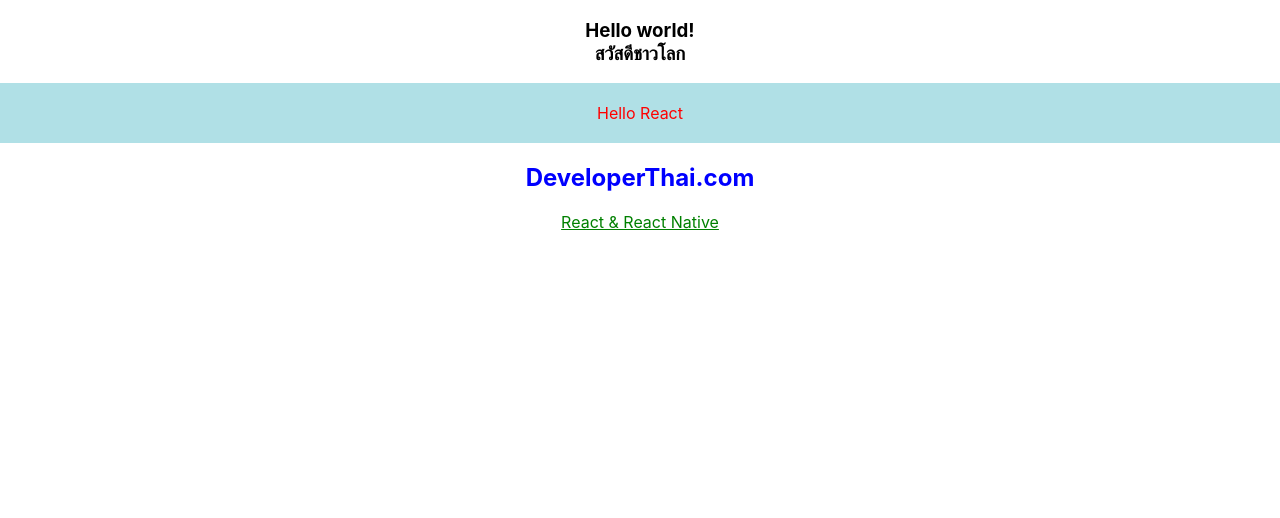
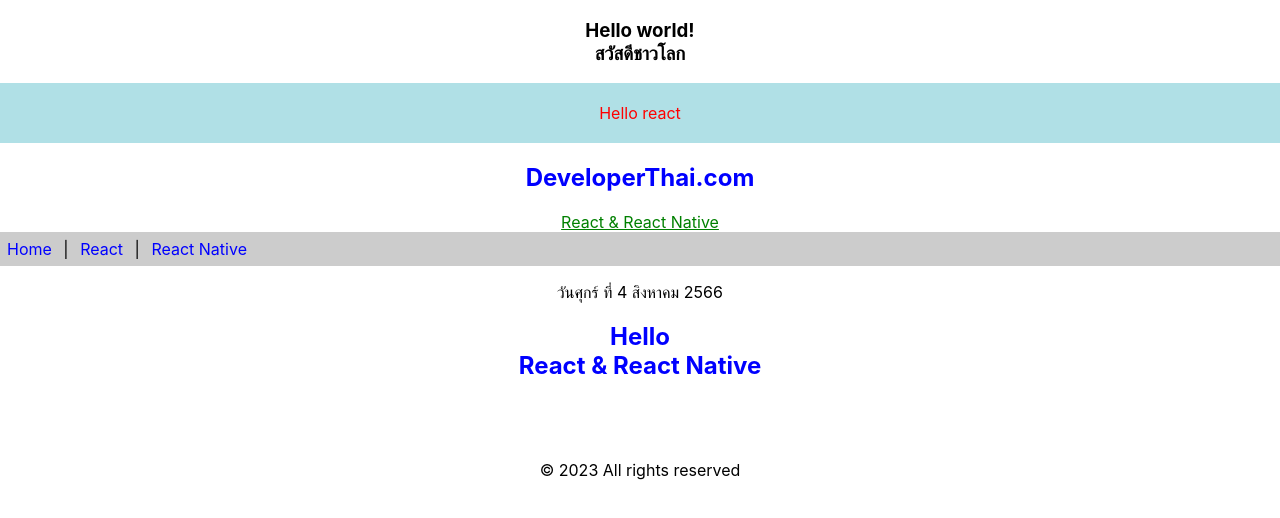
Before and after one commit to KampanartPoonpanao/app1, a React (Create React App) app: page / in a window 1280 px wide. Shown: the top 518 px of the page. Built offline with nearby package versions, Linux system fonts and the light colour scheme.

Commit message:
add func-components &  class-components
งานสร้าง func-components.js กับ class-components.js

```diff
--- a/src/App.js
+++ b/src/App.js
@@ -1,5 +1,7 @@
 import React from 'react'
 import './style.css'
+import {Header, Content, Footer} from './func-components'
+import Calendar from './class-components'
 
 function App() {
   const divStyle = {
@@ -12,9 +14,13 @@
   return (
     <>
   <h3><center>Hello world! <br/>สวัสดีชาวโลก</center></h3>
-  <div style={divStyle}>Hello React</div>
+  <div style={divStyle}>Hello react</div>
   <h2>DeveloperThai.com</h2>
   <div className='title'>React & React Native</div>
+  <Header/>
+  <p><center><Calendar/></center></p>
+  <Content/>
+  <Footer/>
   </>
   );
 }
--- /dev/null
+++ b/src/class-components.js
@@ -0,0 +1,16 @@
+import React, {Component} from 'react'
+export default class Calendar extends Component {
+    getDate() {
+        const dayNames = ['อาทิตย์', 'จันทร์', 'อังคาร', 'พุธ', 'พฤหัสบดี', 'ศุกร์', 'เสาร์']
+        const monthNames = ['มกราคม', 'กุมภาพันธ์', 'มีนาคม', 'เมษายน','พฤษภาคม', 'มิถุนายน', 'กรกฎาคม', 'สิงหาคม', 'กันยนยน', 'ตุลาคม','พฤศจิกายน', 'ธันวาคม']
+        const date = new Date()
+        const weekDay = dayNames[date.getDay()]
+        const day = date.getDate()
+        const month = monthNames[date.getMonth()]
+        const year = date.getFullYear() + 543
+        return `วัน${weekDay} ที่ ${day} ${month} ${year}`
+    }
+        render() {
+            return <div>{this.getDate()}</div>
+        }
+    }
--- /dev/null
+++ b/src/func-components.js
@@ -0,0 +1,32 @@
+import React from 'react'
+export function Header() {
+    const aStyle = {
+        display: 'inline-block',
+        color: 'blue',
+        margin: '7px',
+        textDecoration: 'none'
+    }
+    return (
+        <div style={{backgroundColor: '#ccc'}}>
+        <a href=" " style={aStyle}>Home</a> |&nbsp;
+        <a href=" "style={aStyle}>React</a> |&nbsp;
+        <a href=" " style={aStyle}>React Native</a>
+        </div>
+    )
+}
+export function Content() {
+return (
+    <div style={{textAlign: 'center'}}>
+    <h2>Hello <br/>React & React Native</h2>
+    <br/><br/><br/>
+    </div>
+    )
+}
+
+export const Footer = () => {
+return (
+    <div style={{textAlign: 'center'}}>
+        &copy; {new Date().getFullYear()} All rights reserved
+    </div>
+    )
+}
```
